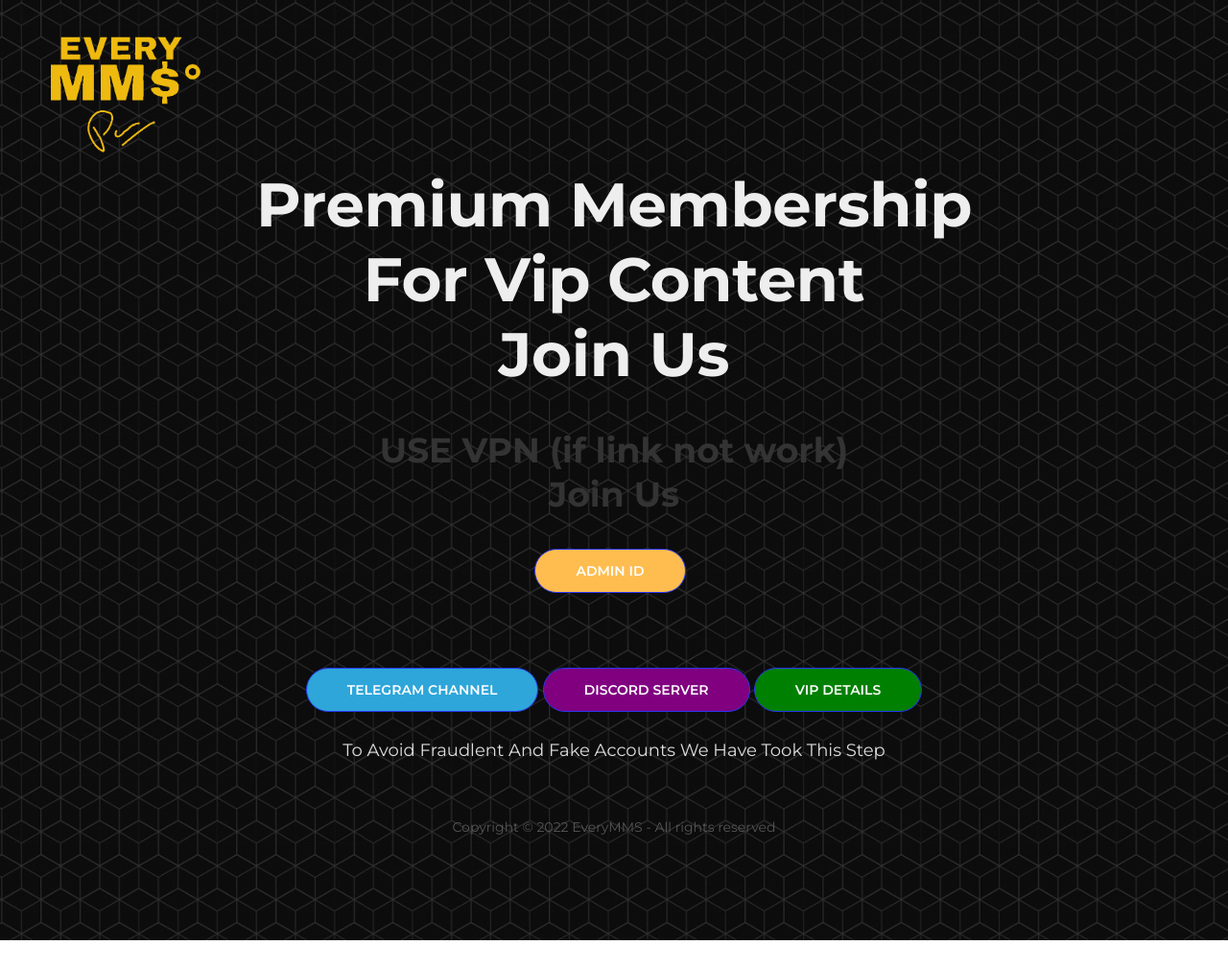
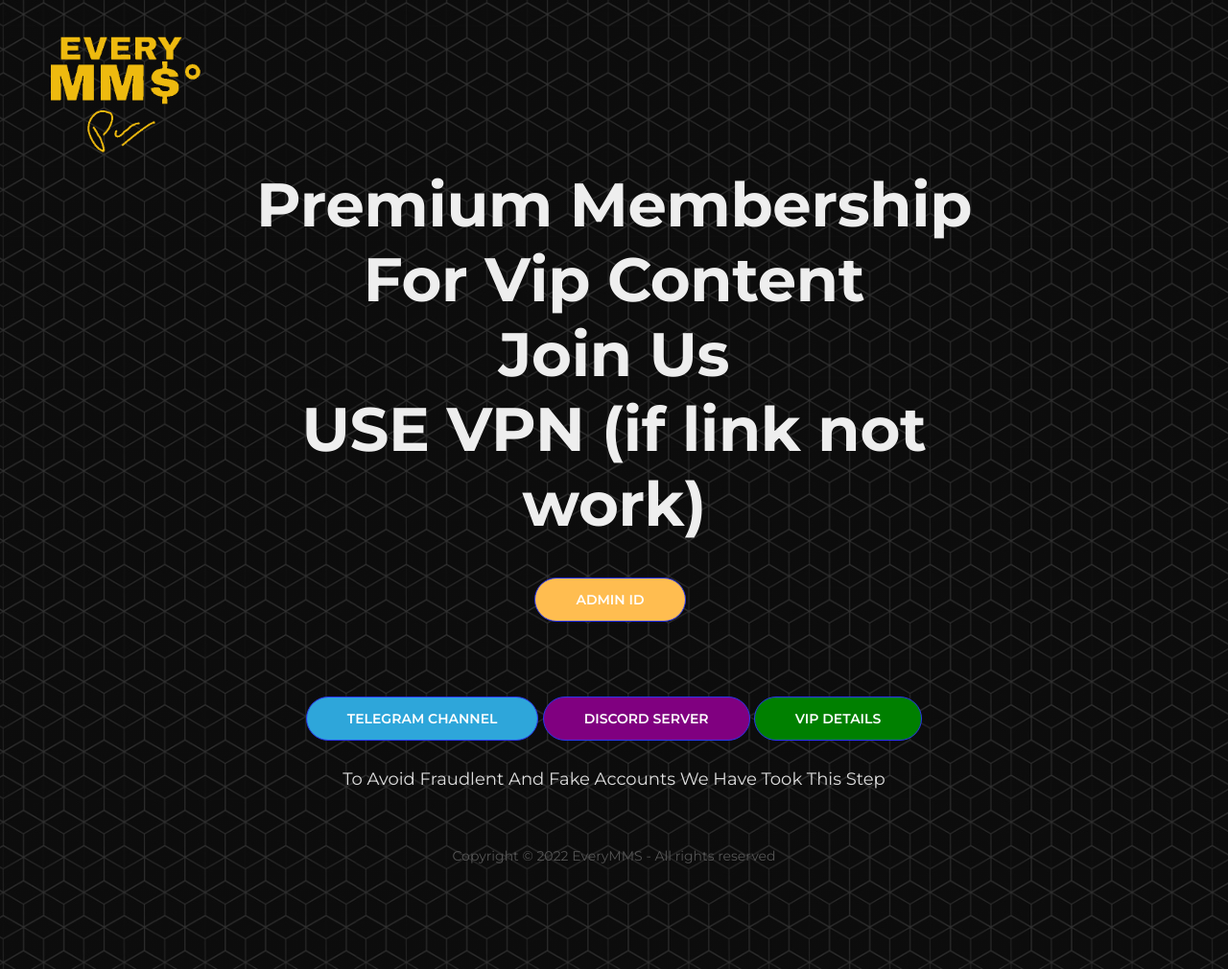
Before and after one commit to businessaslia1/EveryMMS, a plain HTML site: page index.html in a window 1280 px wide. Shown: the whole page at 96% size. Before the commit the page ends 980 px from the top, so only its background shows below. Drawn offline with Linux system fonts and the light colour scheme.

Commit message:
Update index.html

```diff
--- a/index.html
+++ b/index.html
@@ -49,8 +49,7 @@
             <div class="row">
                 <div class="col-lg-12">
                     <div class="text-container">
-                        <h1>Premium Membership For Vip Content <br> Join Us</h1><br>
-			    <h2> USE VPN (if link not work) <br> Join Us</h2><br>
+                        <h1>Premium Membership For Vip Content <br> Join Us <br> USE VPN (if link not work)</h1><br>
 
 
                         <!-- Change Button Name and Link Here -->
```
